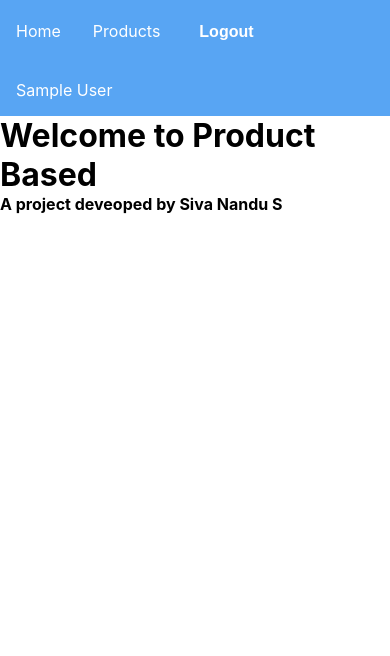
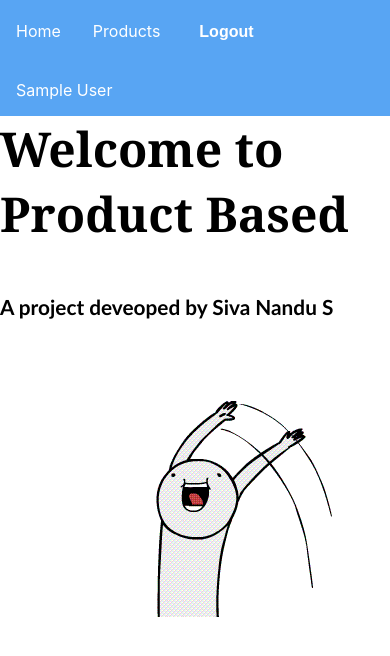
Before and after one commit to Siva-Nandu-S/Product-Based-FrontEnd, a React (Create React App) app: page / in a window 390 px wide. Shown: the top 656 px of the page. Built offline with nearby package versions, Linux system fonts and the light colour scheme; sample sign-in values are in the browser's storage.

Commit message:
Styling for home page

```diff
--- a/src/App.css
+++ b/src/App.css
@@ -42,6 +42,39 @@
 .nav {
   background-color: #58a5f3;
 }
+
+/*-----------------------------------------------------------------------------------------*/
+
+  .home{
+    height: 90vh;
+    background: url("./hello.gif");
+    background-position: center;
+    background-repeat: no-repeat;
+  }
+
+  .home h1{
+    font-size: 6rem;
+    font-family:Cambria, Cochin, Georgia, Times, 'Times New Roman', serif;
+    padding-bottom: 3rem;
+  }
+
+  .home h4{
+    font-size: 1.3rem;
+    font-family:'Trebuchet MS', 'Lucida Sans Unicode', 'Lucida Grande', 'Lucida Sans', Arial, sans-serif;
+  }
+
+  @media (max-width:768px){
+    .home h1{
+      font-size: 3rem;
+      font-family:Cambria, Cochin, Georgia, Times, 'Times New Roman', serif;
+      padding-bottom: 3rem;
+    }
+    .home h4{
+      font-size: 1.3rem;
+      font-family:'Trebuchet MS', 'Lucida Sans Unicode', 'Lucida Grande', 'Lucida Sans', Arial, sans-serif;
+
+    }
+  }
 
 /*-----------------------------------------------------------------------------------------*/
 
@@ -202,8 +235,9 @@
     display: flex;
     text-align: center;
     align-items: center;
+    justify-content: center;
     padding-bottom: 0.5rem;
-    margin-left: 0;
+    margin-left: 0.7rem;
   }
 }
 
--- a/src/components/Home.js
+++ b/src/components/Home.js
@@ -2,8 +2,8 @@ import React from "react";
 
 const Home = () => {
   return (
-    <div>
-      <h1>Welcome to Product Based</h1>
+    <div className="home">
+      <h1>Welcome to<br /> Product Based</h1>
       <h4>A project deveoped by Siva Nandu S</h4>
     </div>
   );
```
Also changed, not shown: src/hello.gif (added).
